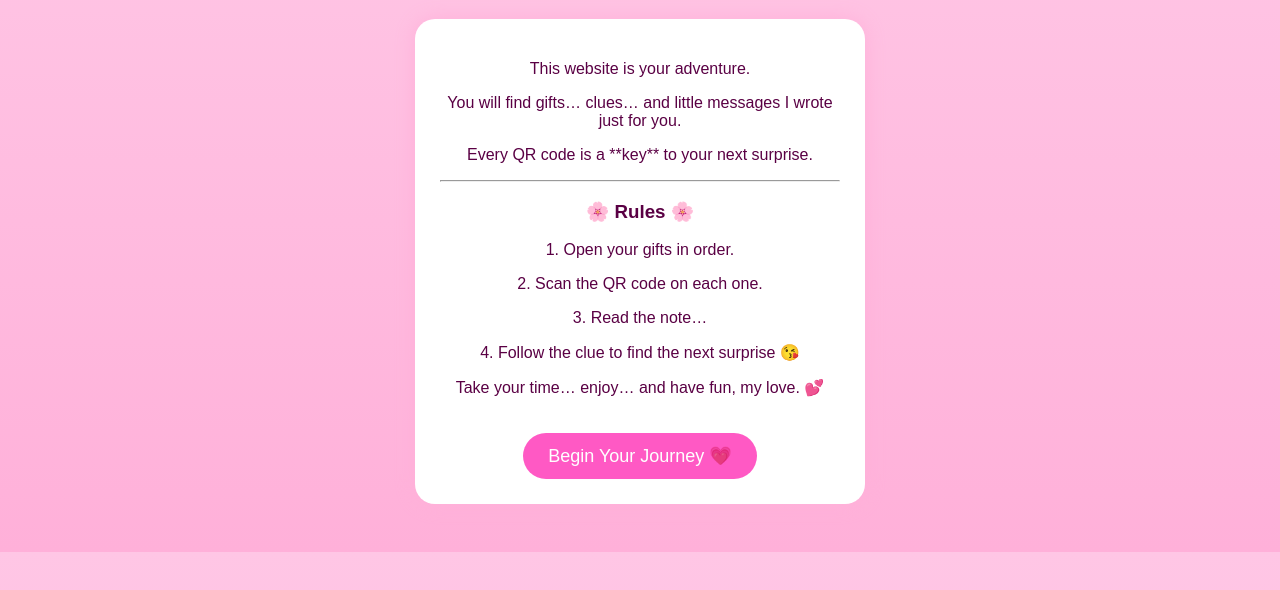
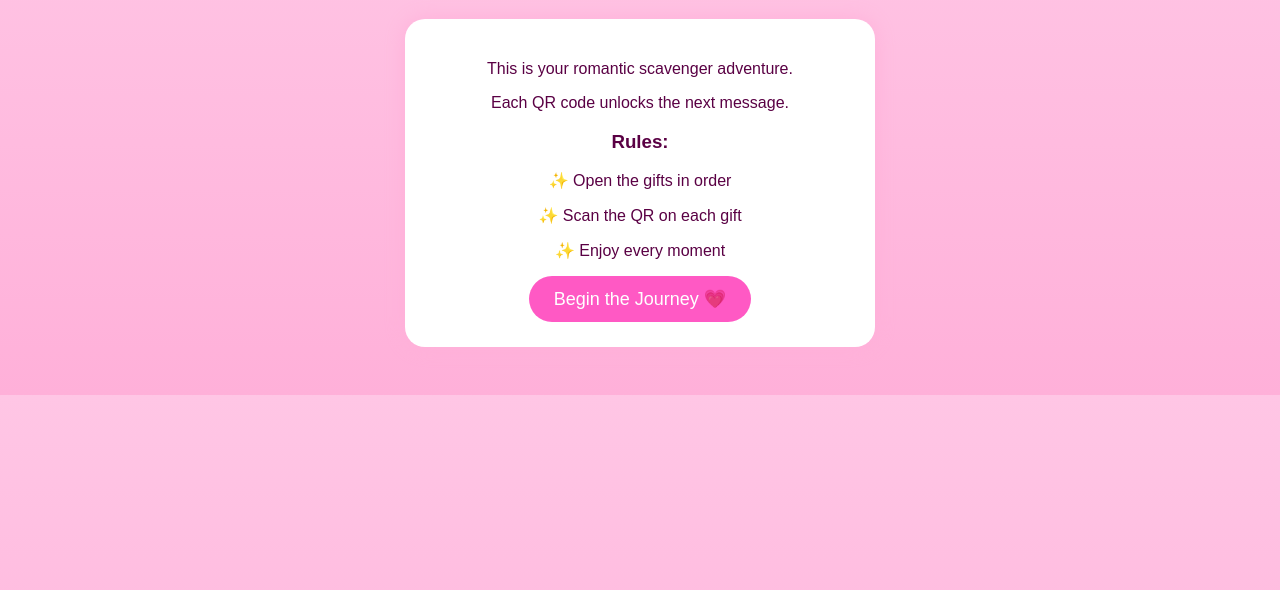
Before and after one commit to Kutollo/Countdown-, a plain HTML site: page index.html in a window 1280 px wide. Shown: the part 110-700 px from the top of the page. Drawn offline with Linux system fonts and the light colour scheme.

Commit message:
Update index.html

```diff
--- a/index.html
+++ b/index.html
@@ -1,33 +1,32 @@
 <!DOCTYPE html>
-<html lang="en">
+<html>
 <head>
 <meta charset="UTF-8">
-<meta name="viewport" content="width=device-width, initial-scale=1.0">
+<meta name="viewport" content="width=device-width, initial-scale=1">
 <title>Welcome My Love 💖</title>
 <style>
 body {
   background: linear-gradient(#ffc6e5, #ffb0d9);
   font-family: 'Poppins', sans-serif;
   text-align: center;
+  padding: 40px;
   color: #5a0044;
-  padding: 40px;
 }
 .card {
   background: white;
   padding: 25px;
   border-radius: 20px;
+  max-width: 420px;
+  margin: auto;
   box-shadow: 0 0 20px #ffb0d9;
-  max-width: 400px;
-  margin: auto;
 }
 button {
   background: #ff59c4;
   color: white;
   padding: 12px 25px;
+  border-radius: 30px;
   border: none;
-  border-radius: 30px;
   font-size: 18px;
-  margin-top: 20px;
   cursor: pointer;
 }
 </style>
@@ -37,21 +36,17 @@ button {
 <h1>💖 Welcome My Pink Heart 💖</h1>
 
 <div class="card">
-<p>This website is your adventure.</p>
-<p>You will find gifts… clues… and little messages I wrote just for you.</p>
-<p>Every QR code is a **key** to your next surprise.</p>
+<p>This is your romantic scavenger adventure.</p>
+<p>Each QR code unlocks the next message.</p>
 
-<hr>
+<h3>Rules:</h3>
+<p>✨ Open the gifts in order</p>
+<p>✨ Scan the QR on each gift</p>
+<p>✨ Enjoy every moment</p>
 
-<h3>🌸 Rules 🌸</h3>
-<p>1. Open your gifts in order.</p>
-<p>2. Scan the QR code on each one.</p>
-<p>3. Read the note…</p>
-<p>4. Follow the clue to find the next surprise 😘</p>
-
-<p>Take your time… enjoy… and have fun, my love. 💕</p>
-
-<button onclick="window.location.href='gift1.html'">Begin Your Journey 💗</button>
+<button onclick="window.location.href='clue1.html'">
+Begin the Journey 💗
+</button>
 </div>
 
 </body>
```
